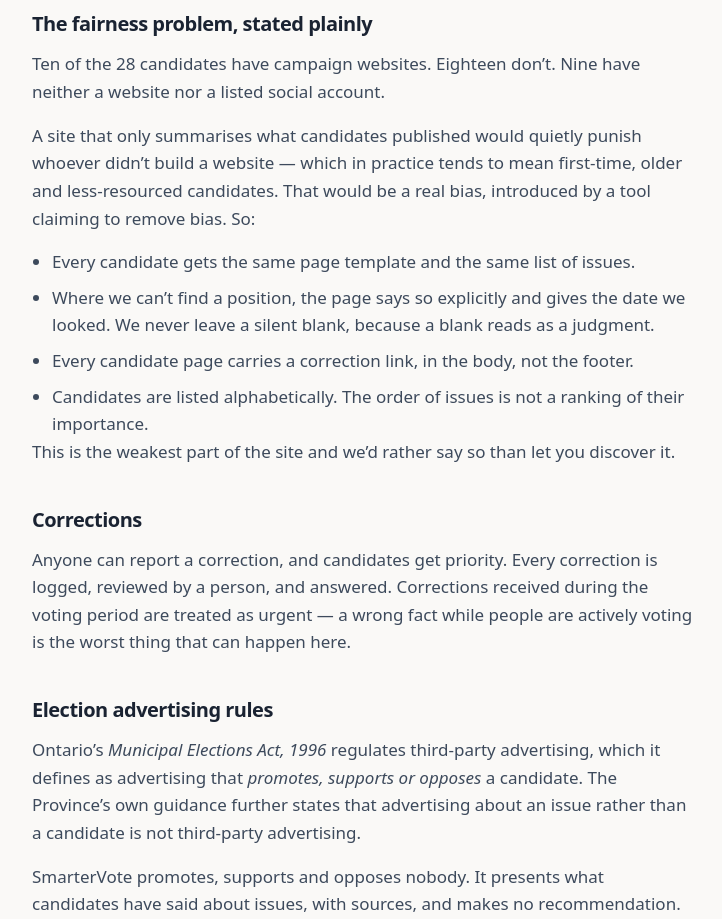
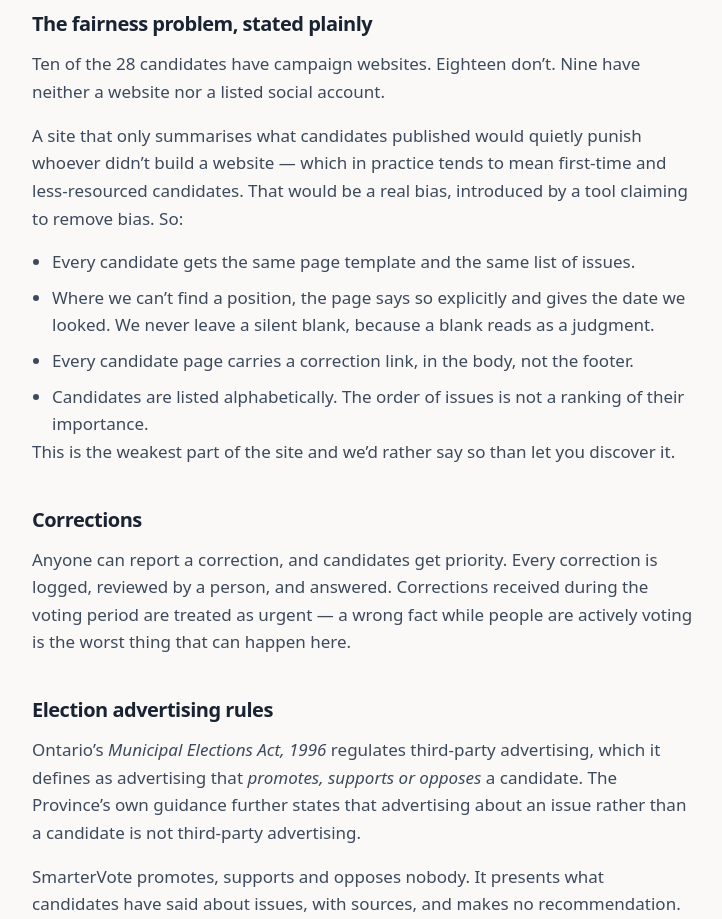
Before and after one commit to zapper71/smartervote, a Next.js app: page /methodology in a window 1280 px wide. Shown: the part 4000-4919 px from the top of the page, without its empty margins (112-834 px from the left). Built offline with nearby package versions, Linux system fonts and the light colour scheme.

Commit message:
Methodology: remove 'older' from fairness-problem wording per Andreas

```diff
--- a/app/methodology/page.tsx
+++ b/app/methodology/page.tsx
@@ -231,8 +231,8 @@ export default function MethodologyPage() {
       </p>
       <p>
         A site that only summarises what candidates published would quietly punish whoever
-        didn&rsquo;t build a website — which in practice tends to mean first-time,
-        older and less-resourced candidates. That would be a real bias, introduced by a
+        didn&rsquo;t build a website — which in practice tends to mean first-time
+        and less-resourced candidates. That would be a real bias, introduced by a
         tool claiming to remove bias. So:
       </p>
       <ul>
```
